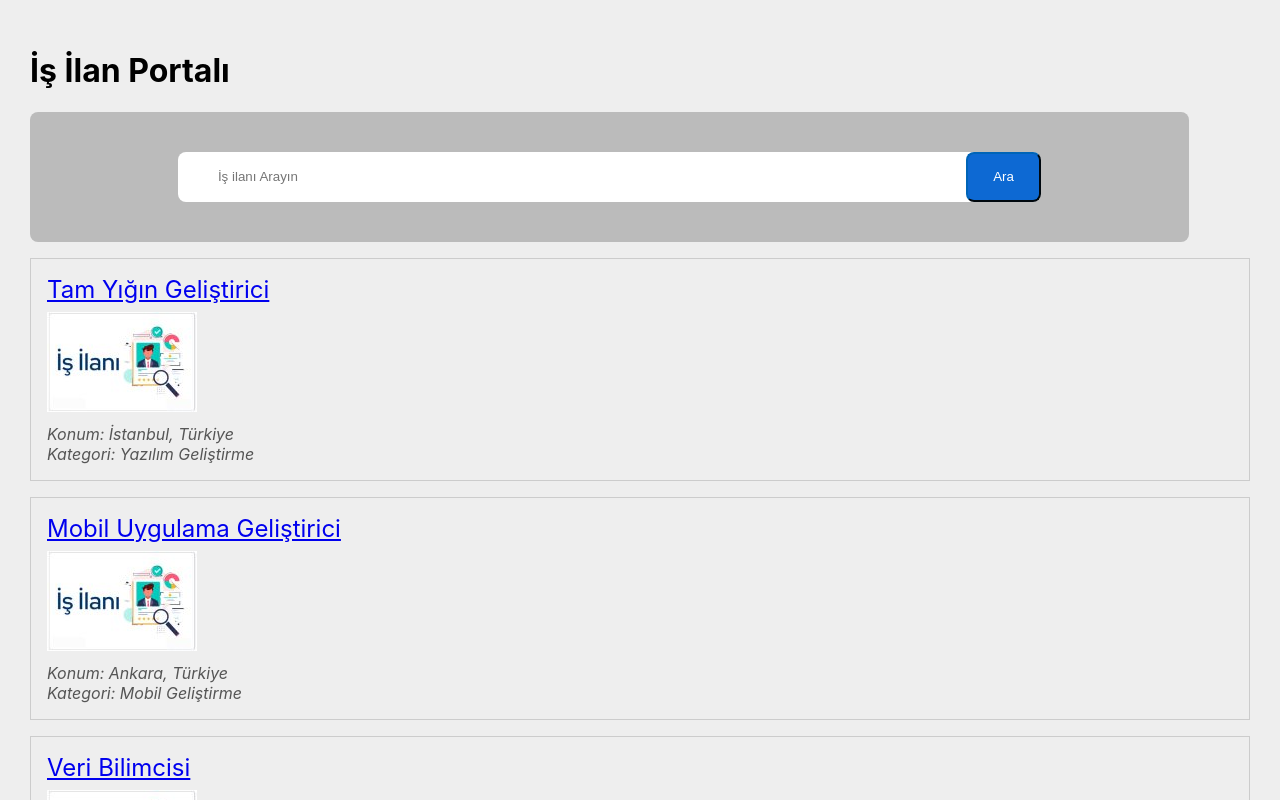
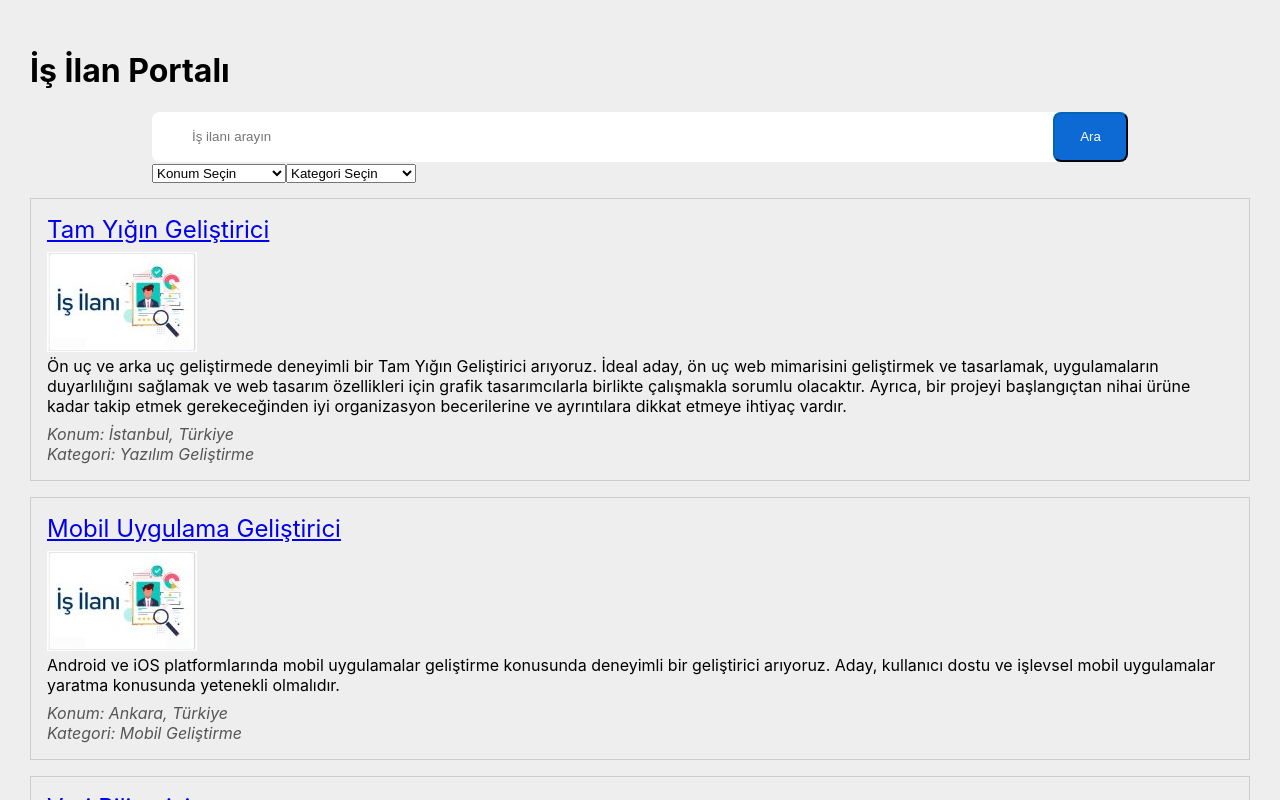
Before and after one commit to Harun-Gundogan/is-ilanlari-portali, a React (Create React App) app: page / in a window 1280 px wide. Shown: the top 800 px of the page. Built offline with nearby package versions, Linux system fonts and the light colour scheme.

Commit message:
katagori ve lokasyona göre filtreleme eklendi

```diff
--- a/src/App.js
+++ b/src/App.js
@@ -1,26 +1,65 @@
-import React from 'react';
-import { BrowserRouter as Router, Routes, Route } from 'react-router-dom';
+import React, { useState } from 'react';
+import { BrowserRouter as Router, Routes, Route, useNavigate } from 'react-router-dom';
 import IlanList from './components/IlanList';
 import IlanDetay from './pages/IlanDetay';
+import AramaSonuclari from './pages/AramaSonuclari';
 import './App.css';
 
 function App() {
+  const [searchTerm, setSearchTerm] = useState('');
+  const [location, setLocation] = useState('');
+  const [category, setCategory] = useState('');
+  const navigate = useNavigate();
+
+  const handleSearch = () => {
+    const query = new URLSearchParams({ q: searchTerm, location, category }).toString();
+    navigate(`/search?${query}`);
+  };
+
   return (
-    <Router>
     <div className="App">
       <h1>İş İlan Portalı</h1>
-        <div className="header">
       <div className="arama_kutusu">
-            <input type="text" placeholder="İş ilanı Arayın" />
-            <button id="arama_butonu">Ara</button>
-          </div>
-        </div>
+        <input
+          type="text"
+          placeholder="İş ilanı arayın"
+          value={searchTerm}
+          onChange={(e) => setSearchTerm(e.target.value)}
+        />
+        <select value={location} onChange={(e) => setLocation(e.target.value)}>
+          <option value="">Konum Seçin</option>
+          <option value="İstanbul, Türkiye">İstanbul, Türkiye</option>
+          <option value="Ankara, Türkiye">Ankara, Türkiye</option>
+          <option value="İzmir, Türkiye">İzmir, Türkiye</option>
+          <option value="Bursa, Türkiye">Bursa, Türkiye</option>
+          <option value="Antalya, Türkiye">Antalya, Türkiye</option>
+          <option value="Adana, Türkiye">Adana, Türkiye</option>
+          <option value="Gaziantep, Türkiye">Gaziantep, Türkiye</option>
+          <option value="Konya, Türkiye">Konya, Türkiye</option>
+          <option value="Kayseri, Türkiye">Kayseri, Türkiye</option>
+          <option value="Samsun, Türkiye">Samsun, Türkiye</option>
+        </select>
+        <select value={category} onChange={(e) => setCategory(e.target.value)}>
+          <option value="">Kategori Seçin</option>
+          <option value="Yazılım Geliştirme">Yazılım Geliştirme</option>
+          <option value="Mobil Geliştirme">Mobil Geliştirme</option>
+          <option value="Veri Bilimi">Veri Bilimi</option>
+          <option value="Siber Güvenlik">Siber Güvenlik</option>
+          <option value="Bulut Bilişim">Bulut Bilişim</option>
+          <option value="Yapay Zeka">Yapay Zeka</option>
+          <option value="Web Geliştirme">Web Geliştirme</option>
+          <option value="Tasarım">Tasarım</option>
+          <option value="Proje Yönetimi">Proje Yönetimi</option>
+          <option value="DevOps">DevOps</option>
+        </select>
+        <button id="arama_butonu" onClick={handleSearch}>Ara</button>
+      </div><br/>
       <Routes>
-          <Route path="/" element={<IlanList />} />
+        <Route path="/" element={<IlanList searchTerm={searchTerm} />} />
         <Route path="/ilan/:id" element={<IlanDetay />} />
+        <Route path="/search" element={<AramaSonuclari />} />
       </Routes>
     </div>
-    </Router>
   );
 }
 
--- a/src/components/IlanList.js
+++ b/src/components/IlanList.js
@@ -74,22 +74,38 @@ export const is_ilanlari_veriler = [
     }
 ];
 
-const IlanKartlari = ({ ilan, index }) => (
+const highlightText = (text, searchTerm) => {
+    if (!searchTerm) return text;
+    const parts = text.split(new RegExp(`(${searchTerm})`, 'gi'));
+    return parts.map((part, index) =>
+        part.toLowerCase() === searchTerm.toLowerCase() ? <b key={index}>{part}</b> : part
+    );
+};
+
+const IlanKartlari = ({ ilan, index, searchTerm }) => (
     <div className="ilan">
-        <div className="ilan-baslik"> <Link to={`/ilan/${index}`}>{ilan.job_title}</Link></div>
+        <div className="ilan-baslik">
+            <Link to={`/ilan/${index}`}>{highlightText(ilan.job_title, searchTerm)}</Link>
+        </div>
         <img src={ilan.job_image_url} alt={ilan.job_title} />
-        <div className='ilan-aciklama'>{ilan.job}</div>
-        <div className='ilan-lokasyon'>Konum: {ilan.location}</div>
-        <div className='ilan-katagori'>Kategori: {ilan.category}</div>
-
+        <div className='ilan-aciklama'>{highlightText(ilan.job_description, searchTerm)}</div>
+        <div className='ilan-lokasyon'>Konum: {highlightText(ilan.location, searchTerm)}</div>
+        <div className='ilan-katagori'>Kategori: {highlightText(ilan.category, searchTerm)}</div>
     </div>
 );
 
-const IlanList = () => {
+const IlanList = ({ searchTerm }) => {
+    const filteredJobs = is_ilanlari_veriler.filter(ilan =>
+        ilan.job_title.toLowerCase().includes(searchTerm.toLowerCase()) ||
+        ilan.job_description.toLowerCase().includes(searchTerm.toLowerCase()) ||
+        ilan.location.toLowerCase().includes(searchTerm.toLowerCase()) ||
+        ilan.category.toLowerCase().includes(searchTerm.toLowerCase())
+    );
+
     return (
         <div id="ilan-listesi">
-            {is_ilanlari_veriler.map((ilan, index) => (
-                <IlanKartlari key={index} index={index} ilan={ilan}/>
+            {filteredJobs.map((ilan, index) => (
+                <IlanKartlari key={index} index={index} ilan={ilan} searchTerm={searchTerm} />
             ))}
         </div>
     );
--- a/src/index.js
+++ b/src/index.js
@@ -1,17 +1,12 @@
 import React from 'react';
-import ReactDOM from 'react-dom/client';
+import ReactDOM from 'react-dom';
+import { BrowserRouter as Router } from 'react-router-dom';
+import App from './App';
 import './index.css';
-import App from './App';
-import reportWebVitals from './reportWebVitals';
 
-const root = ReactDOM.createRoot(document.getElementById('root'));
-root.render(
-  <React.StrictMode>
+ReactDOM.render(
+  <Router>
     <App />
-  </React.StrictMode>
+  </Router>,
+  document.getElementById('root')
 );
-
-// If you want to start measuring performance in your app, pass a function
-// to log results (for example: reportWebVitals(console.log))
-// or send to an analytics endpoint. Learn more: https://bit.ly/CRA-vitals
-reportWebVitals();
--- /dev/null
+++ b/src/pages/AramaSonuclari.js
@@ -0,0 +1,40 @@
+import React from 'react';
+import { useLocation } from 'react-router-dom';
+import { is_ilanlari_veriler } from '../components/IlanList';
+import IlanKartlari from '../components/IlanList';
+
+const useQuery = () => {
+  return new URLSearchParams(useLocation().search);
+};
+
+const AramaSonuclari = () => {
+  const query = useQuery();
+  const searchTerm = query.get('q') || '';
+  const location = query.get('location') || '';
+  const category = query.get('category') || '';
+
+  const filteredJobs = is_ilanlari_veriler.filter(ilan =>
+    (searchTerm ? (
+      ilan.job_title.includes(searchTerm) ||
+      ilan.job_description.includes(searchTerm) ||
+      ilan.location === location ||
+      ilan.category === category
+    ) : true) &&
+    (location ? ilan.location === location : true) &&
+    (category ? ilan.category === category : true)
+  );
+
+  return (
+    <div id="ilan-listesi">
+      {filteredJobs.length > 0 ? (
+        filteredJobs.map((ilan, index) => (
+          <IlanKartlari key={index} index={index} ilan={ilan} />
+        ))
+      ) : (
+       <center><div><b>İlan bulunamadı</b></div></center>
+      )}
+    </div>
+  );
+};
+
+export default AramaSonuclari;
```
Lines whose indentation alone changed are shown as unchanged.
